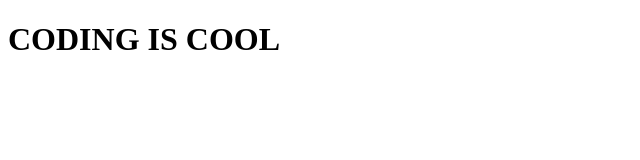
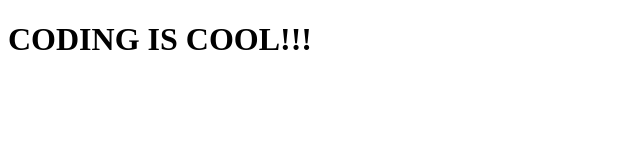
Before and after one commit to megducharme/git-intro, a plain HTML site: page index.html in a window 1280 px wide. Shown: the full height of the page, 0-640 px from the left. Drawn offline with Linux system fonts and the light colour scheme.

Commit message:
forgotten message

```diff
--- a/index.html
+++ b/index.html
@@ -7,6 +7,6 @@
     <title>Document</title>
 </head>
 <body>
-    <h1>CODING IS COOL</h1>
+    <h1>CODING IS COOL!!!</h1>
 </body>
 </html>
```
